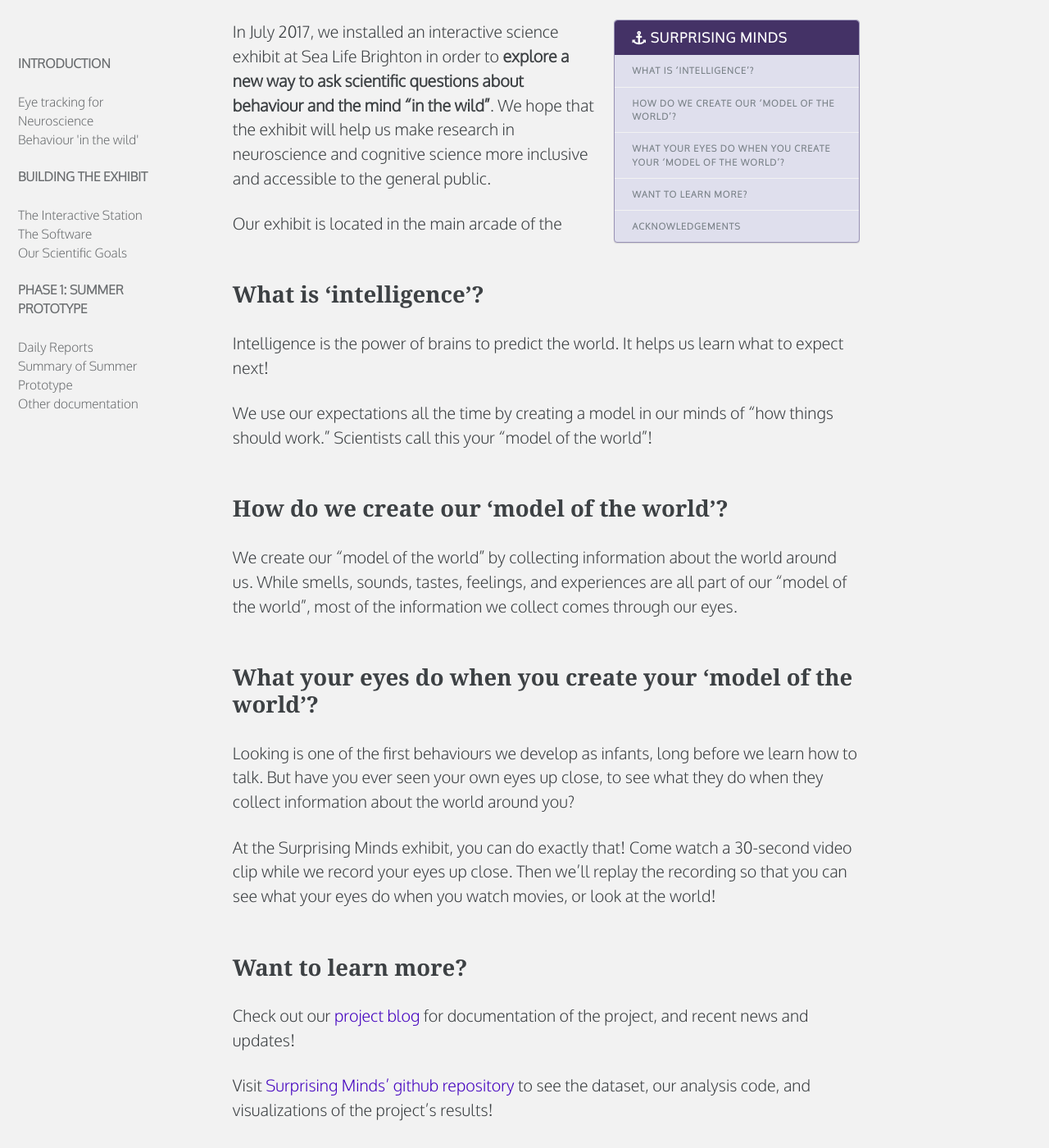
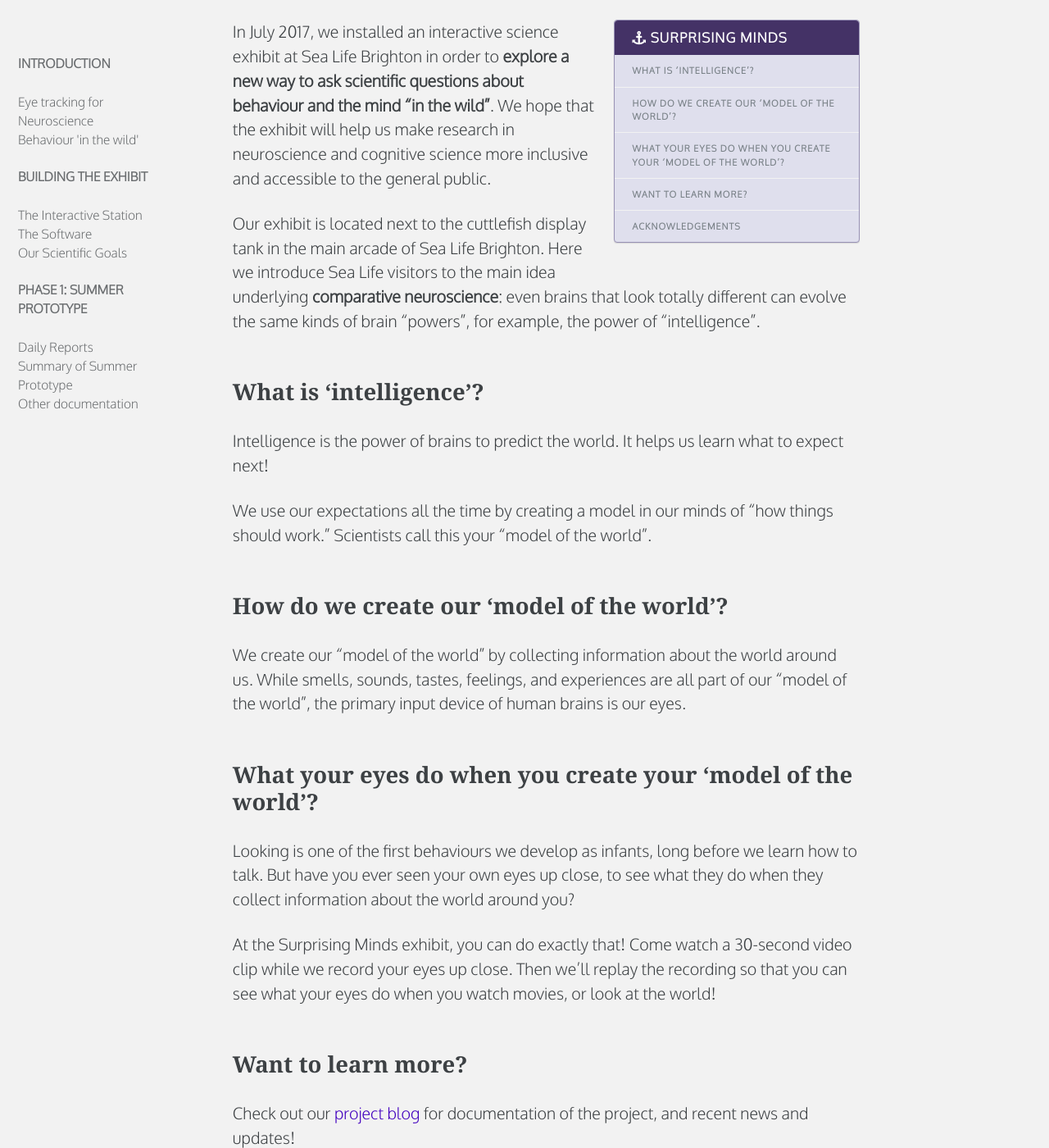
Before and after one commit to everymind/SurprisingMinds, a Jekyll site: the page built from index.md, in a window 1280 px wide and 1400 px high, scrolled down 862 px. Shown: the whole window at 82% size. Built offline with Jekyll 4.4.1, drawn with Linux system fonts in a browser that asks for light colours; some web fonts are replaced.

Commit message:
Update index.md

```diff
--- a/index.md
+++ b/index.md
@@ -26,17 +26,17 @@ gallery:
 
 In July 2017, we installed an interactive science exhibit at Sea Life Brighton in order to **explore a new way to ask scientific questions about behaviour and the mind "in the wild"**. We hope that the exhibit will help us make research in neuroscience and cognitive science more inclusive and accessible to the general public.
 
-Our exhibit is located in the main arcade of the
+Our exhibit is located next to the cuttlefish display tank in the main arcade of Sea Life Brighton. Here we introduce Sea Life visitors to the main idea underlying **comparative neuroscience**: even brains that look totally different can evolve the same kinds of brain "powers", for example, the power of "intelligence".
 
 ## What is 'intelligence'?
 
 Intelligence is the power of brains to predict the world. It helps us learn what to expect next!
 
-We use our expectations all the time by creating a model in our minds of "how things should work." Scientists call this your "model of the world"!
+We use our expectations all the time by creating a model in our minds of "how things should work." Scientists call this your "model of the world".
 
 ## How do we create our 'model of the world'?
 
-We create our "model of the world" by collecting information about the world around us. While smells, sounds, tastes, feelings, and experiences are all part of our "model of the world", most of the information we collect comes through our eyes.
+We create our "model of the world" by collecting information about the world around us. While smells, sounds, tastes, feelings, and experiences are all part of our "model of the world", the primary input device of human brains is our eyes.
 
 ## What your eyes do when you create your 'model of the world'?
 
```
